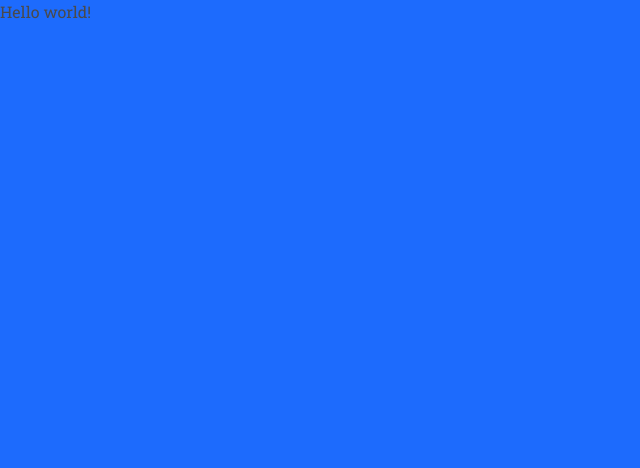
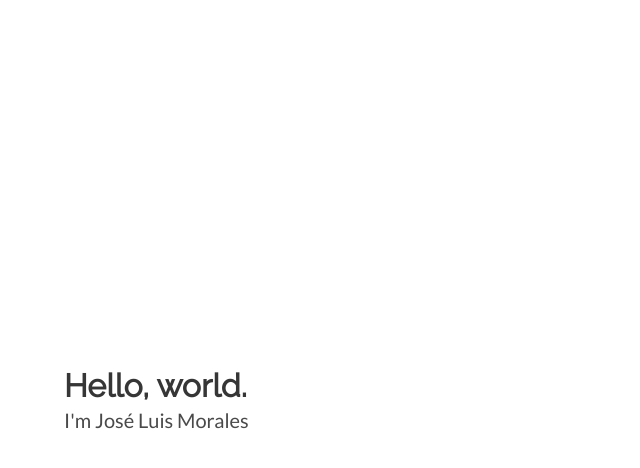
Before and after one commit to devjoseluis/jmorales-cv, a website built with Parcel: page index.html in a window 1280 px wide. Shown: the whole page, without its empty margins (0-640 px from the left). Built offline with nearby package versions, Linux system fonts and the light colour scheme.

Commit message:
Add principal hero fullheight container with title and subtitle
- Add primary color dark pink

- Add new fonts for titles and subtitles

- Add bulma modules for container, title, hero

```diff
--- a/index.html
+++ b/index.html
@@ -9,6 +9,17 @@
   <link rel="stylesheet" href="./styles/style.scss">
 </head>
 <body>
-  <h1>Hello world!</h1>
+  <section class="hero is-fullheight">
+    <div class="hero-body">
+      <div class="container">
+        <h1 class="title has-text-centered">
+          Hello, world.
+        </h1>
+        <h2 class="subtitle has-text-centered">
+          I'm José Luis Morales
+        </h2>
+      </div>
+    </div>
+  </section>
 </body>
 </html>
--- a/styles/style.scss
+++ b/styles/style.scss
@@ -1,17 +1,21 @@
-@charset "utf-8";
+@charset 'utf-8';
 
 // Import a Google Font
-@import url('https://fonts.googleapis.com/css?family=Roboto+Slab:300,400,700&display=swap');
+@import url('https://fonts.googleapis.com/css?family=Lato|Raleway&display=swap');
 
 // Set your brand colors
-$blue: rgb(29, 107, 253);
+$dark-pink: hsl(332, 100%, 40%);
 
 // Update Bulma's global variables
-$family-sans-serif: 'Roboto Slab', serif;
+$primary: $dark-pink;
 
 // Update some of Bulma's component variables
-$body-background-color: $blue;
+$title-family: 'Raleway', sans-serif;
+$subtitle-family: 'Lato', sans-serif;
 
 // Import only what you need from Bulma
 @import '~bulma/sass/utilities/_all';
 @import '~bulma/sass/base/_all';
+@import '~bulma/sass/elements/container';
+@import '~bulma/sass/elements/title';
+@import '~bulma/sass/layout/hero';
```
